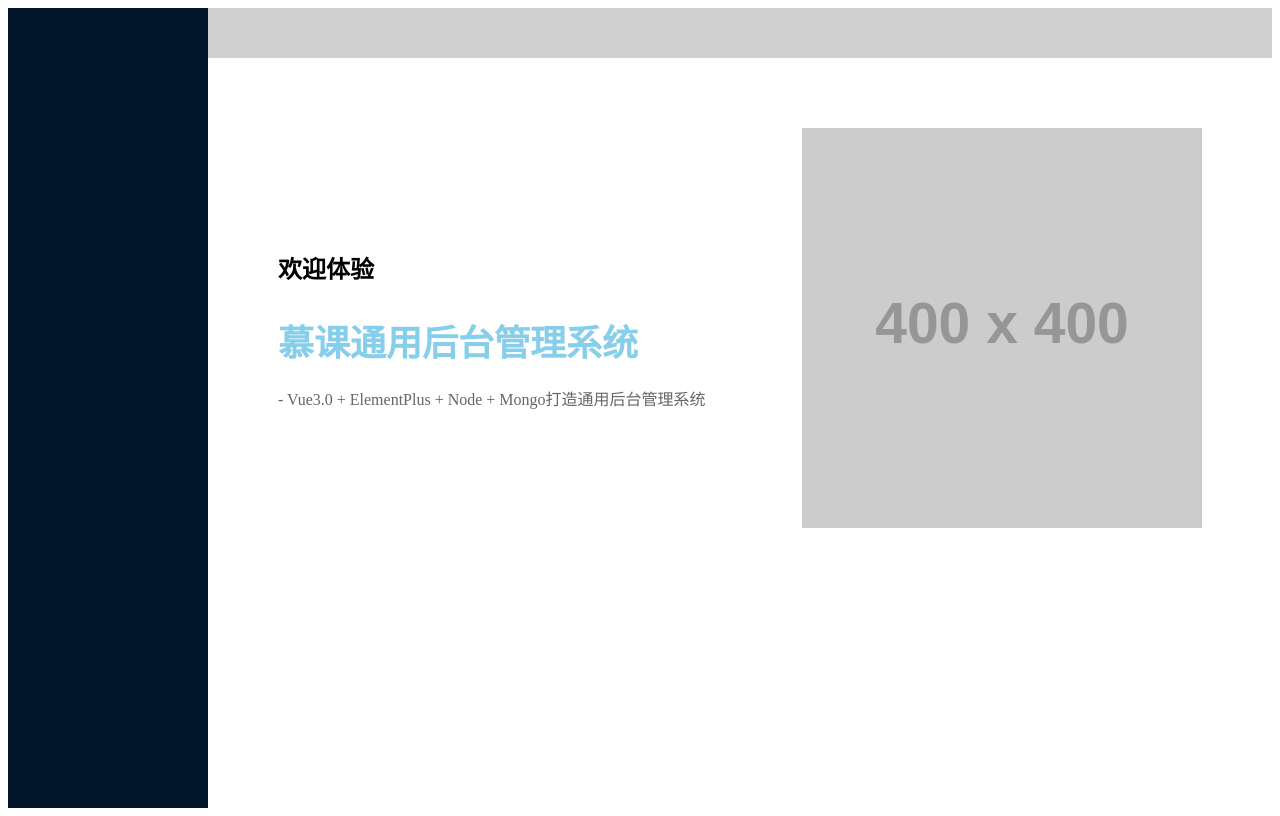
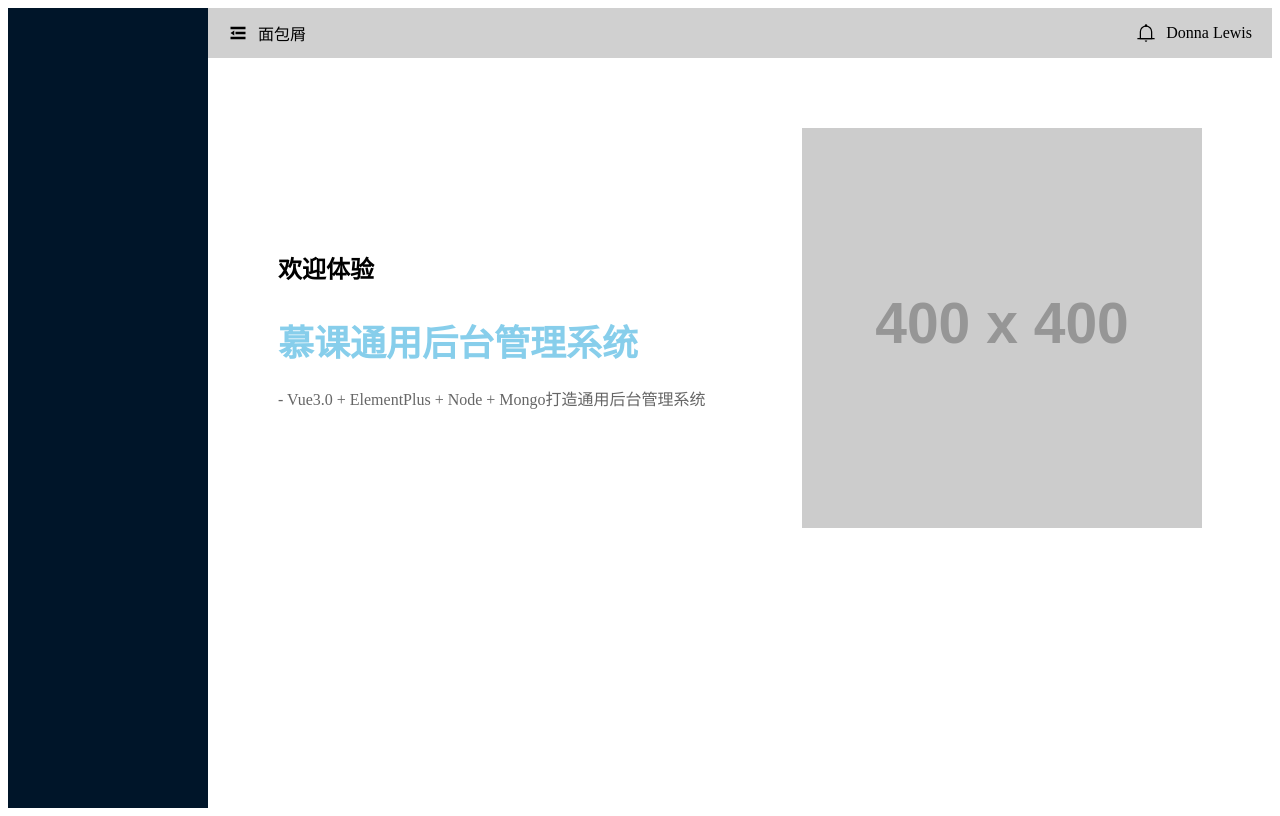
Before and after one commit to jgblm/vue3-demo, a Vue app: page /#/welcome in a window 1280 px wide. Built offline with nearby package versions, Linux system fonts and the light colour scheme.

Commit message:
右上菜单栏样式调整

```diff
--- a/src/components/Home.vue
+++ /dev/null
@@ -1,47 +0,0 @@
-<template>
-  <div class="basic-layout">
-    <div class="nav-side">
-      <!-- 左侧内容 -->
-    </div>
-    <div class="content-right">
-      <div class="nav-top"></div>
-      <div class="wrapper">
-        <router-view></router-view>
-      </div>
-    </div>
-  </div>
-</template>
-
-<script setup>
-// 你的脚本代码
-</script>
-
-<style scoped>
-.basic-layout {
-  display: flex;
-}
-
-.nav-side {
-  width: 200px; /* 固定左侧宽度 */
-  height: 100vh;
-  background-color: #001529; /* 示例背景色 */
-}
-
-.content-right {
-  flex: 1;
-  display: flex;
-  flex-direction: column;
-}
-
-.nav-top {
-  height: 50px; /* 固定顶部高度 */
-  background-color: #d0d0d0; /* 示例背景色 */
-}
-
-.wrapper {
-  flex: 1;
-  background-color: #ffffff; /* 示例背景色 */
-  padding: 20px;
-  height: calc(100vh - 50px);
-}
-</style>
--- a/src/router/index.js
+++ b/src/router/index.js
@@ -1,11 +1,11 @@
 import { createRouter, createWebHashHistory } from 'vue-router'
-import Home from '../components/Home.vue'
+import Home from '../views/Home.vue'
 
 const routes = [
   {
     path: '/',
     name: 'Home',
-    component: Home,
+    component: ()=>import('../views/Home.vue'),
     meta: {
       title: '首页'
     },
--- a/src/views/Home.vue
+++ b/src/views/Home.vue
@@ -1,24 +1,85 @@
+<script setup>
+import {ElIcon} from 'element-plus';
+import {Bell, Fold} from '@element-plus/icons-vue';
+
+const userName = 'Donna Lewis'; // 用户名示例数据
+</script>
+
 <template>
-  <div>
-    <h1>Home Page</h1>
-    {{ content }}
-    <hr>
-    <button @click="changeContent">Click Me</button>
+  <div class="basic-layout">
+    <div class="nav-side">
+      <!-- 左侧内容 -->
+    </div>
+    <div class="content-right">
+      <div class="nav-top">
+        <div class="left-section">
+          <el-icon :size="20" @click="toggleMenu">
+            <Fold />
+          </el-icon>
+          <span>面包屑</span>
+        </div>
+        <div class="right-section">
+          <el-icon :size="20">
+            <Bell/>
+          </el-icon>
+          <span>{{ userName }}</span>
+        </div>
+      </div>
+      <div class="wrapper">
+        <router-view></router-view>
+      </div>
+    </div>
   </div>
 </template>
 
-<script setup>
-import {reactive, ref, watch} from "vue";
-
-let content = reactive({
-  name: 'Home Page',
-  value: 'Hello World'
-})
-const changeContent = () => {
-  content.name='12345'
+<style scoped lang="scss">
+.basic-layout {
+  display: flex;
 }
 
-watch(content, (newValue, oldValue) => {
-  console.log(newValue, oldValue)
-})
-</script>
+.nav-side {
+  width: 200px; /* 固定左侧宽度 */
+  height: 100vh;
+  background-color: #001529; /* 示例背景色 */
+}
+
+.content-right {
+  flex: 1;
+  display: flex;
+  flex-direction: column;
+}
+
+.nav-top {
+  height: 50px; /* 固定顶部高度 */
+  background-color: #d0d0d0; /* 示例背景色 */
+  display: flex;
+  justify-content: space-between;
+  align-items: center;
+  padding: 0 20px;
+
+  .left-section {
+    display: flex;
+    align-items: center;
+    gap: 10px;
+  }
+
+  .right-section {
+    display: flex;
+    align-items: center;
+    gap: 10px;
+  }
+
+  .user-avatar {
+    width: 40px;
+    height: 40px;
+    border-radius: 50%;
+  }
+}
+
+.wrapper {
+  flex: 1;
+  background-color: #ffffff; /* 示例背景色 */
+  padding: 20px;
+  height: calc(100vh - 50px);
+}
+</style>
```
